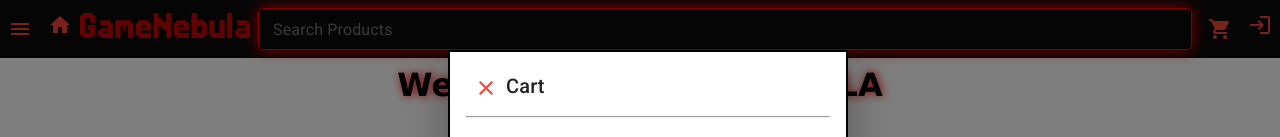
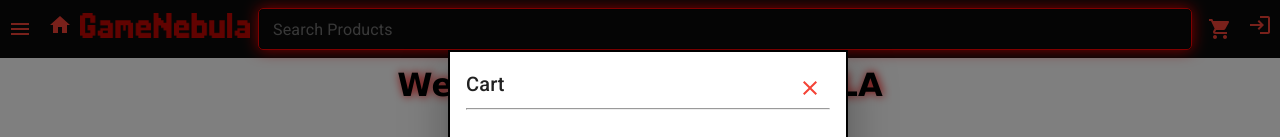
Before and after one commit to Jack-Tillman/TheCapstoneProject, a React (Vite) app: page / in a window 1280 px wide. Both pictures are taken after a click on the button 1220 px from the left and 29 px from the top of the page. Shown: the top 137 px of the page. Built offline with nearby package versions, Linux system fonts and the light colour scheme.

Commit message:
moved close button in cart

```diff
--- a/src/client/components/NavBar.jsx
+++ b/src/client/components/NavBar.jsx
@@ -211,10 +211,14 @@ const NavBar = ({ token, setToken, admin, setAdmin }) => {
                 <Box sx={{bgcolor: "white", p: 2, minHeight: 500}}>
 
                 <Typography id="modal-modal-title" variant="h6" component="h2" >
-                  <IconButton aria-label="close cart" color="primary" onClick={handleCloseCart}>
+
+                  Cart
+                  <IconButton aria-label="close cart" color="primary" onClick={handleCloseCart}
+                  sx={{
+                    float: "right"
+                  }}>
                     <CloseIcon />
                   </IconButton>
-                  Cart
                 </Typography>
                 <hr />
                 <Typography id="modal-modal-description" sx={{ mt: 2 }}>
```
